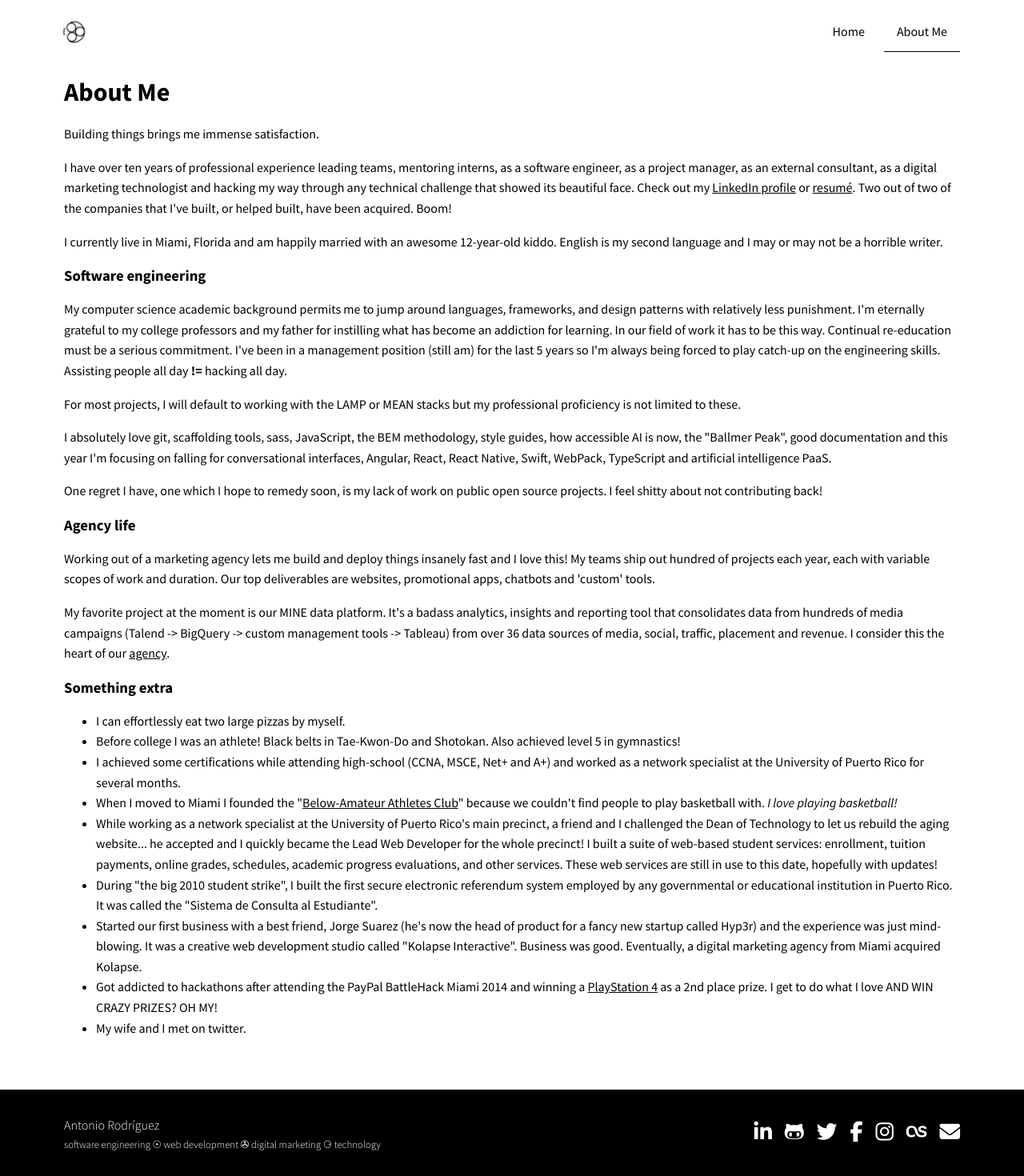
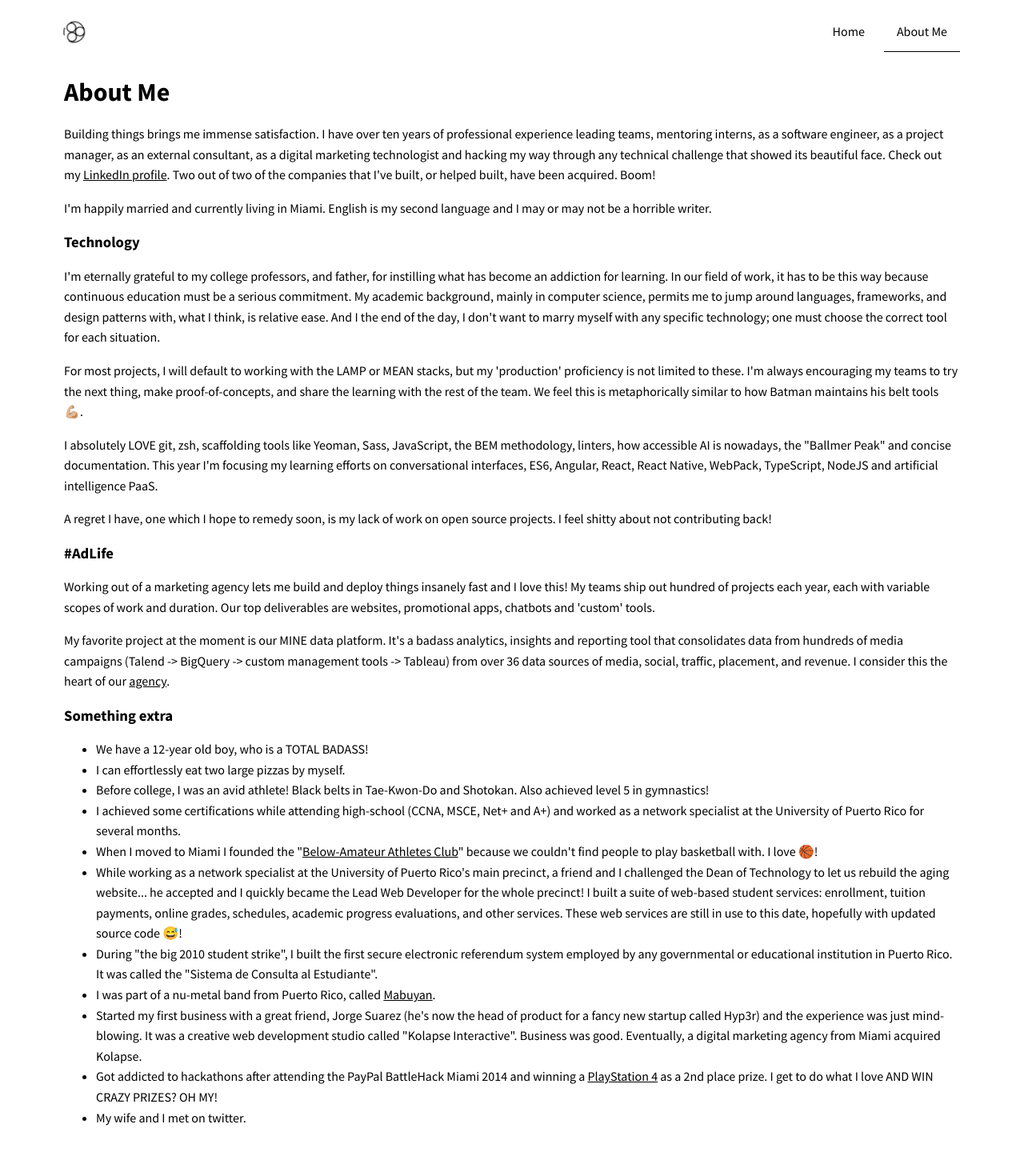
Before and after one commit to antonio666917/arod.us-react, a React (Create React App) app: page /about in a window 1280 px wide. Shown: the top 1470 px of the page at 80% size. Built offline with nearby package versions, Linux system fonts and the light colour scheme.

Commit message:
Update about me component copy

```diff
--- a/src/components/About.js
+++ b/src/components/About.js
@@ -1,43 +1,44 @@
 import React from 'react';
+
 import './About.css';
 
 function About() {
   return (
     <div className="about wrapper">
       <h1>About Me</h1>
-      <p>Building things brings me immense satisfaction.</p>
+      <p>Building things brings me immense satisfaction. I have over ten years of professional experience leading teams, mentoring interns, as a software engineer, as a project manager, as an external consultant, as a digital marketing technologist and hacking my way through any technical challenge that showed its beautiful face. Check out my <a href="https://www.linkedin.com/in/antoniwan" target="_blank" rel="noopener noreferrer">LinkedIn profile</a>. Two out of two of the companies that I've built, or helped built, have been acquired. Boom!</p>
 
-      <p>I have over ten years of professional experience leading teams, mentoring interns, as a software engineer, as a project manager, as an external consultant, as a digital marketing technologist and hacking my way through any technical challenge that showed its beautiful face. Check out my <a href="https://www.linkedin.com/in/antoniwan" target="_blank" rel="noopener">LinkedIn profile</a> or <a href="/resume">resumé</a>. Two out of two of the companies that I've built, or helped built, have been acquired. Boom!</p>
+      <p>I'm happily married and currently living in Miami. English is my second language and I may or may not be a horrible writer.</p>
 
-      <p>I currently live in Miami, Florida and am happily married with an awesome 12-year-old kiddo. English is my second language and I may or may not be a horrible writer.</p>
+      <h3>Technology</h3>
 
-      <h3>Software engineering</h3>
+      <p>I'm eternally grateful to my college professors, and father, for instilling what has become an addiction for learning. In our field of work, it has to be this way because continuous education must be a serious commitment. My academic background, mainly in computer science, permits me to jump around languages, frameworks, and design patterns with, what I think, is relative ease. And I the end of the day, I don't want to marry myself with any specific technology; <span title="Sometimes we learn the most by making the wrong decisions 😭">one must choose the correct tool for each situation</span>.</p>
 
-      <p>My computer science academic background permits me to jump around languages, frameworks, and design patterns with relatively less punishment. I'm eternally grateful to my college professors and my father for instilling what has become an addiction for learning. In our field of work it has to be this way. Continual re-education must be a serious commitment. I've been in a management position (still am) for the last 5 years so I'm always being forced to play catch-up on the engineering skills. Assisting people all day <strong>!=</strong> hacking all day.</p>
+      <p>For most projects, I will default to working with the LAMP or MEAN stacks, but my 'production' proficiency is not limited to these. I'm always encouraging my teams to try the next thing, make proof-of-concepts, and share the learning with the rest of the team. We feel this is metaphorically similar to how Batman maintains his belt tools <span role="img" aria-label="Flex muscles">💪🏼</span>.</p>
 
-      <p>For most projects, I will default to working with the LAMP or MEAN stacks but my professional proficiency is not limited to these.</p>
+      <p>I absolutely LOVE git, zsh, scaffolding tools like Yeoman, Sass, JavaScript, the BEM methodology, linters, how accessible AI is nowadays, the "Ballmer Peak" and concise documentation. This year I'm focusing my learning efforts on conversational interfaces, ES6, Angular, React, React Native, WebPack, TypeScript, NodeJS and artificial intelligence PaaS.</p>
 
-      <p>I absolutely love git, scaffolding tools, sass, JavaScript, the BEM methodology, style guides, how accessible AI is now, the "Ballmer Peak", good documentation and this year I'm focusing on falling for conversational interfaces, Angular, React, React Native, Swift, WebPack, TypeScript and artificial intelligence PaaS.</p>
+      <p>A regret I have, one which I hope to remedy soon, is my lack of work on open source projects. I feel shitty about not contributing back!</p>
 
-      <p>One regret I have, one which I hope to remedy soon, is my lack of work on public open source projects. I feel shitty about not contributing back!</p>
-
-      <h3>Agency life</h3>
+      <h3>#AdLife</h3>
 
       <p>Working out of a marketing agency lets me build and deploy things insanely fast and I love this! My teams ship out hundred of projects each year, each with variable scopes of work and duration. Our top deliverables are websites, promotional apps, chatbots and 'custom' tools.</p>
 
-      <p>My favorite project at the moment is our MINE data platform. It's a badass analytics, insights and reporting tool that consolidates data from hundreds of media campaigns (Talend -> BigQuery -> custom management tools -> Tableau) from over 36 data sources of media, social, traffic, placement and revenue. I consider this the heart of our <a href="https://m8agency.com" target="_blank" rel="noopener noreferrer">agency</a>.</p>
+      <p>My favorite project at the moment is our MINE data platform. It's a badass analytics, insights and reporting tool that consolidates data from hundreds of media campaigns (Talend -> BigQuery -> custom management tools -> Tableau) from over 36 data sources of media, social, traffic, placement, and revenue. I consider this the heart of our <a href="https://m8agency.com" target="_blank" rel="noopener noreferrer">agency</a>.</p>
 
       <h3>Something extra</h3>
 
       <ul>
+        <li>We have a 12-year old boy, who is a TOTAL BADASS!</li>
         <li>I can effortlessly eat two large pizzas by myself.</li>
-        <li>Before college I was an athlete! Black belts in Tae-Kwon-Do and Shotokan. Also achieved level 5 in gymnastics!</li>
+        <li>Before college, I was an avid athlete! Black belts in Tae-Kwon-Do and Shotokan. Also achieved level 5 in gymnastics!</li>
         <li>I achieved some certifications while attending high-school (CCNA, MSCE, Net+ and A+) and worked as a network specialist at the University of Puerto Rico for several months.</li>
-        <li>When I moved to Miami I founded the "<a href="https://www.facebook.com/groups/1395203817368867/" target="_blank" rel="noopener">Below-Amateur Athletes Club</a>" because we couldn't find  people to play basketball with. <em>I love playing basketball!</em></li>
-        <li>While working as a network specialist at the University of Puerto Rico's main precinct, a friend and I challenged the Dean of Technology to let us rebuild the aging website... he accepted and I quickly became the Lead Web Developer for the whole precinct! I built a suite of web-based student services: enrollment, tuition payments, online grades, schedules, academic progress evaluations, and other services. These web services are still in use to this date, hopefully with updates!</li>
+        <li>When I moved to Miami I founded the "<a href="https://www.facebook.com/groups/1395203817368867/" target="_blank" rel="noopener noreferrer">Below-Amateur Athletes Club</a>" because we couldn't find  people to play basketball with. I love <span role="img" aria-label="Basketball">🏀</span>!</li>
+        <li>While working as a network specialist at the University of Puerto Rico's main precinct, a friend and I challenged the Dean of Technology to let us rebuild the aging website... he accepted and I quickly became the Lead Web Developer for the whole precinct! I built a suite of web-based student services: enrollment, tuition payments, online grades, schedules, academic progress evaluations, and other services. These web services are still in use to this date, hopefully with updated source code <span role="img" aria-label="Sweating happily">😅</span>!</li>
         <li>During "the big 2010 student strike", I built the first secure electronic referendum system employed by any governmental or educational institution in Puerto Rico. It was called the "Sistema de Consulta al Estudiante".</li>
-        <li>Started our first business with a best friend, Jorge Suarez (he's now the head of product for a fancy new startup called Hyp3r) and the experience was just mind-blowing. It was a creative web development studio called "Kolapse Interactive". Business was good. Eventually, a digital marketing agency from Miami acquired Kolapse.</li>
-        <li>Got addicted to hackathons after attending the PayPal BattleHack Miami 2014 and winning a <a href="https://scontent.xx.fbcdn.net/v/t1.0-9/1609626_10152222065329820_2114747425_n.jpg?oh=2d7c930b55cace33e8c91051b7255d2e&oe=596450B6" target="_blank" rel="noopener">PlayStation 4</a> as a 2nd place prize. I get to do what I love AND WIN CRAZY PRIZES? OH MY!</li>
+        <li>I was part of a nu-metal band from Puerto Rico, called <a href="https://www.google.com/search?q=mabuyan&nfpr=1&source=lnms&sa=X&ved=0ahUKEwik_9P4x43UAhVM5yYKHUuTC-QQ_AUICSgA&biw=1344&bih=1032&dpr=2" target="_blank" rel="noopener noreferrer">Mabuyan</a>.</li>
+        <li>Started my first business with a great friend, Jorge Suarez (he's now the head of product for a fancy new startup called Hyp3r) and the experience was just mind-blowing. It was a creative web development studio called "Kolapse Interactive". Business was good. Eventually, a digital marketing agency from Miami acquired Kolapse.</li>
+        <li>Got addicted to hackathons after attending the PayPal BattleHack Miami 2014 and winning a <a href="https://scontent.xx.fbcdn.net/v/t1.0-9/1609626_10152222065329820_2114747425_n.jpg?oh=2d7c930b55cace33e8c91051b7255d2e&oe=596450B6" target="_blank" rel="noopener noreferrer">PlayStation 4</a> as a 2nd place prize. I get to do what I love AND WIN CRAZY PRIZES? OH MY!</li>
         <li>My wife and I met on twitter.</li>
       </ul>
     </div>
```
